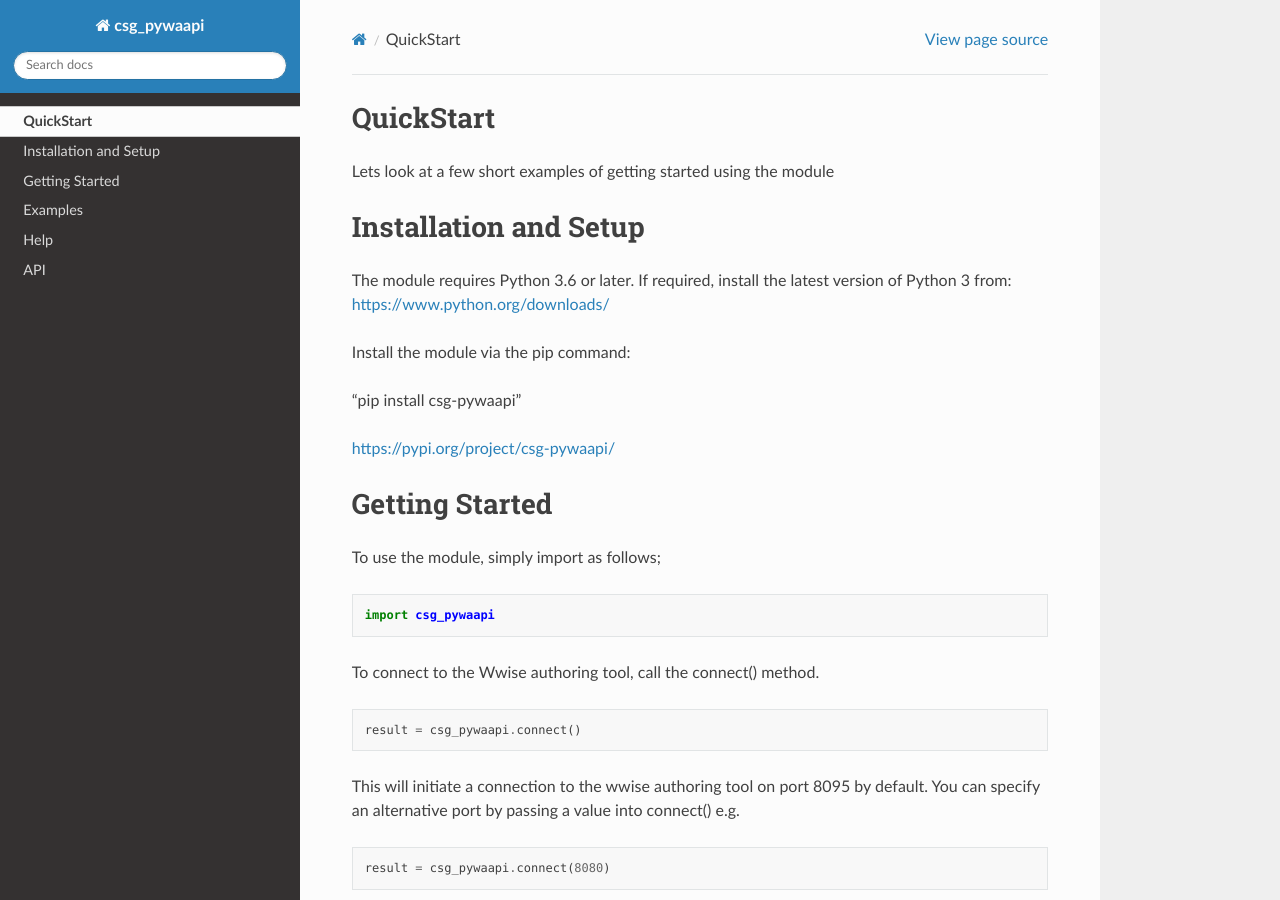
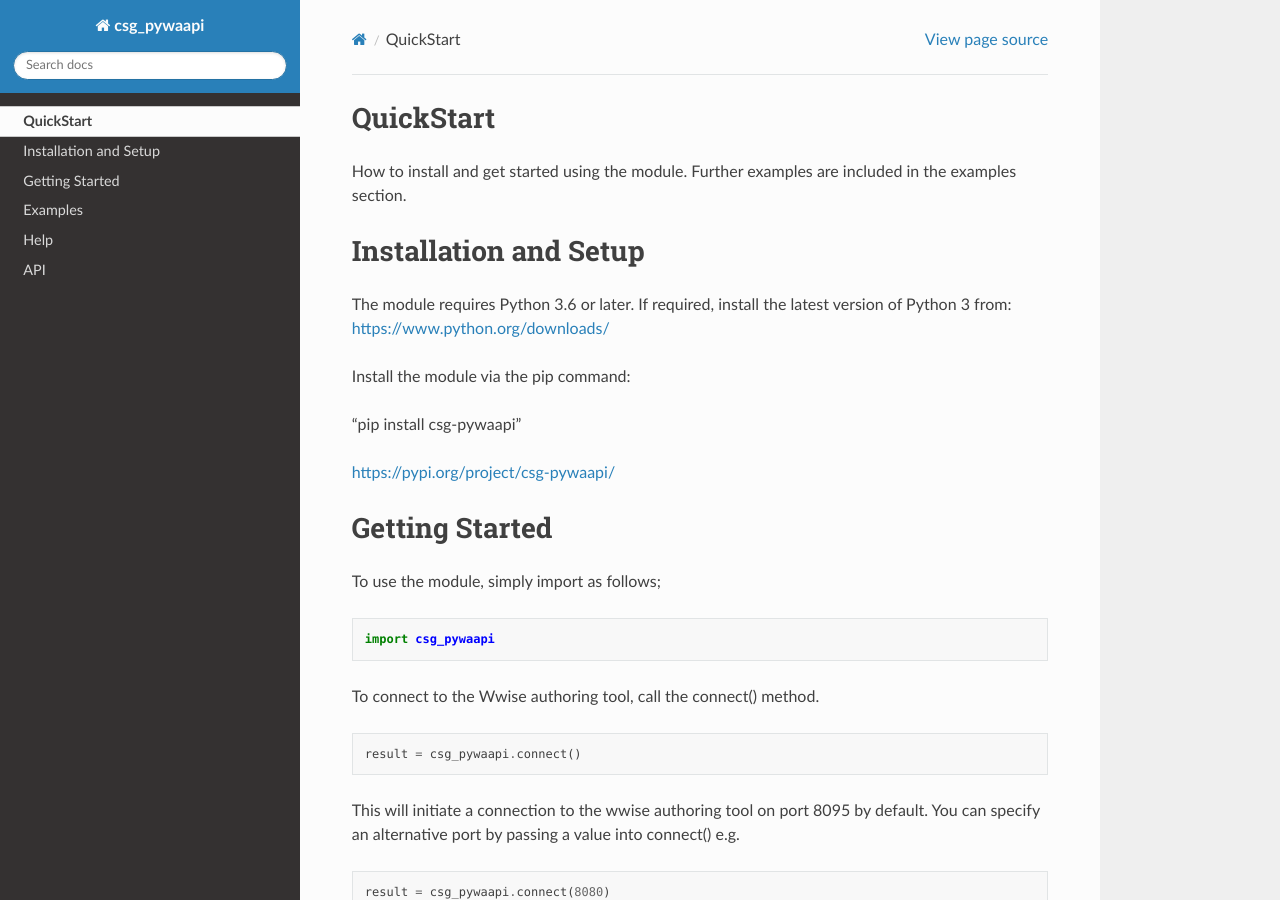
Before and after one commit to simongumbleton/csg_pywaapi, a Sphinx documentation site: the page built from docs/QuickStart.rst, in a window 1280 px wide and 900 px high. Built offline with Sphinx 7.4.7 and the Read the Docs theme 2.0.0, drawn with Linux system fonts in a browser that asks for light colours.

Commit message:
Update QuickStart.rst

```diff
--- a/docs/QuickStart.rst
+++ b/docs/QuickStart.rst
@@ -6,7 +6,7 @@
 QuickStart
 =======================================
 
-Lets look at a few short examples of getting started using the module
+How to install and get started using the module. Further examples are included in the examples section.
 
 
 Installation and Setup
```
